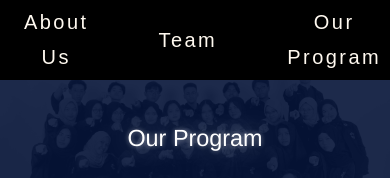
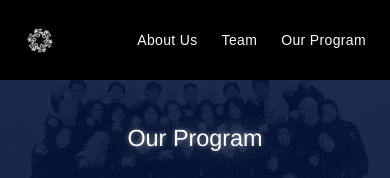
Before and after one commit to TEC-ITB/tecweb2024, a Next.js app: page /our-program in a window 390 px wide. Shown: the top 178 px of the page. Built offline with nearby package versions, Linux system fonts and the light colour scheme.

Commit message:
feat: add responsive footer and navbar

```diff
--- a/src/components/footer.tsx
+++ b/src/components/footer.tsx
@@ -6,7 +6,7 @@ export default function Footer() {
     return (
         <footer className="w-full bg-black h-[60px] lg:h-[80px] flex flex-col items-center justify-between">
             <div className="w-full h-[1px] bg-[#3f3f3f]"></div>
-            <div className="w-full flex items-center justify-between px-10 h-full">
+            <div className="w-full flex items-center justify-between px-6 sm:px-10 h-full">
                 <div className="flex items-center gap-3">
                     <Image
                         src="/logo-tec.svg"
@@ -15,11 +15,11 @@ export default function Footer() {
                         height={30}
                         loading="lazy"
                     />
-                    <span className="text-white font-semibold text-lg">
+                    <span className="text-white font-semibold sm:text-lg text-[14px]">
                         TEC ITB
                     </span>
                 </div>
-                <div className="flex items-center gap-3 text-[#fff9f0] text-sm gap-x-4 ">
+                <div className="flex items-center gap-3 sm:text-[#fff9f0] text-[0px] sm:text-sm gap-x-4">
                     <span>Our Social Media</span>
                     <div className="flex gap-4">
                         <Link
--- a/src/components/navbar.tsx
+++ b/src/components/navbar.tsx
@@ -40,26 +40,30 @@ export default function NavBar() {
     if (!isMounted) return null;
 
     return (
-        <div className="fixed left-0 top-0 z-50 w-full h-[80px] flex items-center bg-black px-[24px] py-[14px] lg:px-[72px] lg:py-[16px]">
+        <div className="fixed left-0 top-0 z-50 w-full h-[80px] flex items-center bg-black px-6 sm:px-[24px] lg:px-[72px] py-3">
             <div className="flex w-full items-center justify-between">
+                {/* Logo */}
                 <Link href="/">
                     <Image
                         src="/logo-tec.svg"
                         alt="logo-tec"
-                        width={40}
-                        height={40}
+                        width={32}
+                        height={32}
                         loading="lazy"
                     />
                 </Link>
-                <div className="flex flex-row items-center gap-[70px]">
+                {/* Navigasi */}
+                <div className="flex items-center gap-6 sm:gap-[50px] lg:gap-[70px]">
                     {navLinks.map((navLink) => (
                         <Link
                             key={navLink.name}
                             href={navLink.href}
-                            onClick={navLink.name === "About Us" ? handleAboutUsClick : undefined}
-                            className={
-                                "w-auto text-center text-[#fff9f0] text-[20px] font-medium font-['Creato Display'] leading-[34.59px] tracking-[2.45px] hover:underline transition-all duration-300"
+                            onClick={
+                                navLink.name === "About Us"
+                                    ? handleAboutUsClick
+                                    : undefined
                             }
+                            className="text-[#fff9f0] text-[14px] sm:text-[16px] lg:text-[20px] font-medium tracking-wide hover:underline transition-all duration-300"
                         >
                             {navLink.name || "Home"}
                         </Link>
@@ -68,4 +72,5 @@ export default function NavBar() {
             </div>
         </div>
     );
+
 }
```
